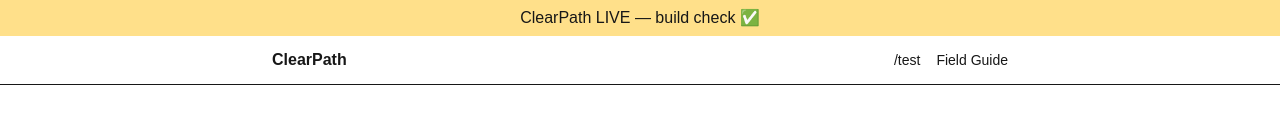
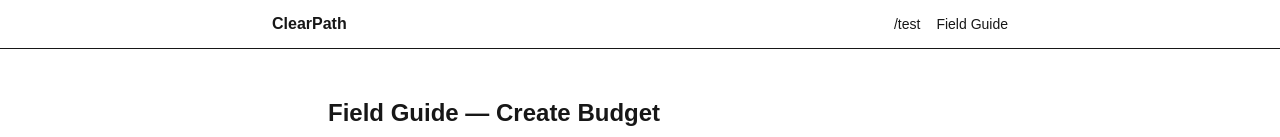
Before and after one commit to GlowingEagle69/bubbly-gums, a Next.js app: page /field-guide in a window 1280 px wide. Shown: the top 137 px of the page. Built offline with nearby package versions, Linux system fonts and the light colour scheme; no server answers; the database is empty.

Commit message:
chore: remove diagnostic banner

```diff
--- a/src/app/layout.tsx
+++ b/src/app/layout.tsx
@@ -12,11 +12,6 @@ export default function RootLayout({ children }: { children: React.ReactNode })
   return (
     <html lang="en">
       <body className="min-h-screen bg-white text-gray-900">
-        {/* 🟡 Diagnostic banner — remove after you see it live */}
-        <div style={{ background: "#ffe08a", padding: "6px 12px", textAlign: "center" }}>
-          ClearPath LIVE — build check ✅
-        </div>
-
         <header className="sticky top-0 z-10 border-b bg-white/70 backdrop-blur">
           <nav className="mx-auto max-w-3xl px-4 py-3 flex items-center justify-between">
             <Link href="/" className="font-semibold">ClearPath</Link>
```
